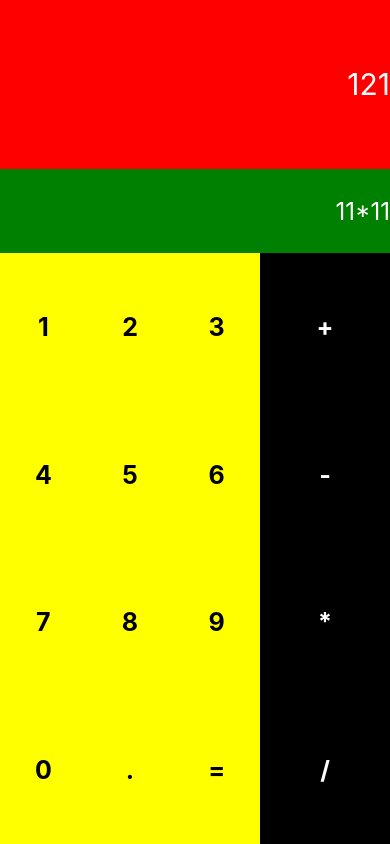
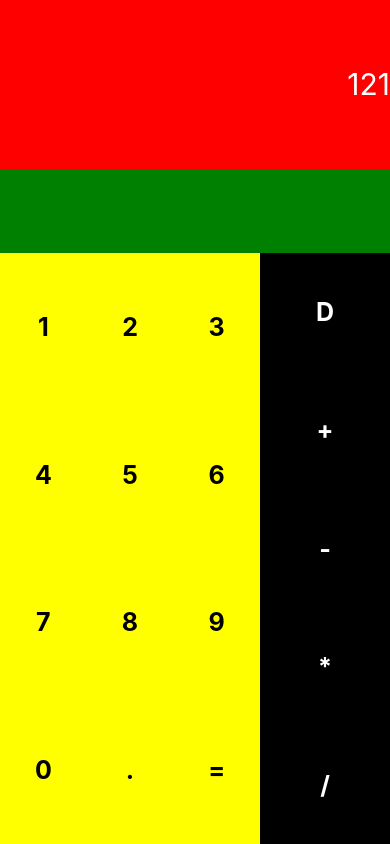
Before and after one commit to ThomyRipari/calculator-mobile-app, a React Native app: screen / in a window 390 px wide. Built offline with nearby package versions, Linux system fonts and the light colour scheme.

Commit message:
Calculator Functionality #1

```diff
--- a/App.js
+++ b/App.js
@@ -2,6 +2,53 @@ import React, { Component } from 'react';
 import { StyleSheet, View, Text, Button, TouchableOpacity } from 'react-native';
 
 export default class App extends Component {
+
+  state = {
+    calculation: ""
+  }
+
+
+  calculateResult = () => {
+    let calculation = this.state.calculation;
+    console.log(calculation);
+  }
+
+
+  onPressNumbers = (value) => {
+    if (value === '=') {
+      return this.calculateResult();
+    }
+
+    this.setState({calculation: this.state.calculation + value});
+  }
+
+  operations = (operation) => {
+    switch(operation) {
+      case "D":
+        let calculationToDelete = this.state.calculation.split('');
+        calculationToDelete.pop();
+
+        this.setState({calculation: calculationToDelete.join('')});
+
+        break;
+
+      case '+':
+      case '-':
+      case '*':
+      case '/':
+        const lastChar = this.state.calculation.split('').pop();
+
+        if (["+", "-", "*", "/"].indexOf(lastChar) >= 0) return;
+
+        if (this.state.calculation === "") return;
+
+        this.setState({calculation: this.state.calculation + operation});
+
+      default:
+        break;
+
+    }
+  }
 
   createNumbersRows = () => {
     let rows = [];
@@ -12,7 +59,7 @@ export default class App extends Component {
 
       for (let j = 0; j < 3; j++) {
         buttons.push(
-          <TouchableOpacity key={nums[i][j]} style={styles.touchButtons}>
+          <TouchableOpacity key={nums[i][j]} onPress={() => this.onPressNumbers(nums[i][j])} style={styles.touchButtons}>
             <Text style={styles.numberButtonsText}>{nums[i][j]}</Text>
           </TouchableOpacity>
         );
@@ -26,11 +73,11 @@ export default class App extends Component {
 
   createOperationsButtons = () => {
     let buttons = [];
-    let operations = ["+", "-", "*", "/"];
+    let operations = ["D", "+", "-", "*", "/"];
 
-    for(let i = 0; i < 4; i++) {
+    for(let i = 0; i < 5; i++) {
       buttons.push(
-        <TouchableOpacity key={i} style={styles.touchButtons}>
+        <TouchableOpacity key={i} onPress={() => this.operations(operations[i])} style={styles.touchButtons}>
             <Text style={styles.operationsButtonsText}>{operations[i]}</Text>
         </TouchableOpacity>
       )
@@ -46,7 +93,7 @@ export default class App extends Component {
           <Text style={styles.resultText}>121</Text>
         </View>
         <View style={styles.calculation}>
-          <Text style={styles.calculationText}>11*11</Text>
+          <Text style={styles.calculationText}>{this.state.calculation}</Text>
         </View>
 
         <View style={styles.buttons}>
```
